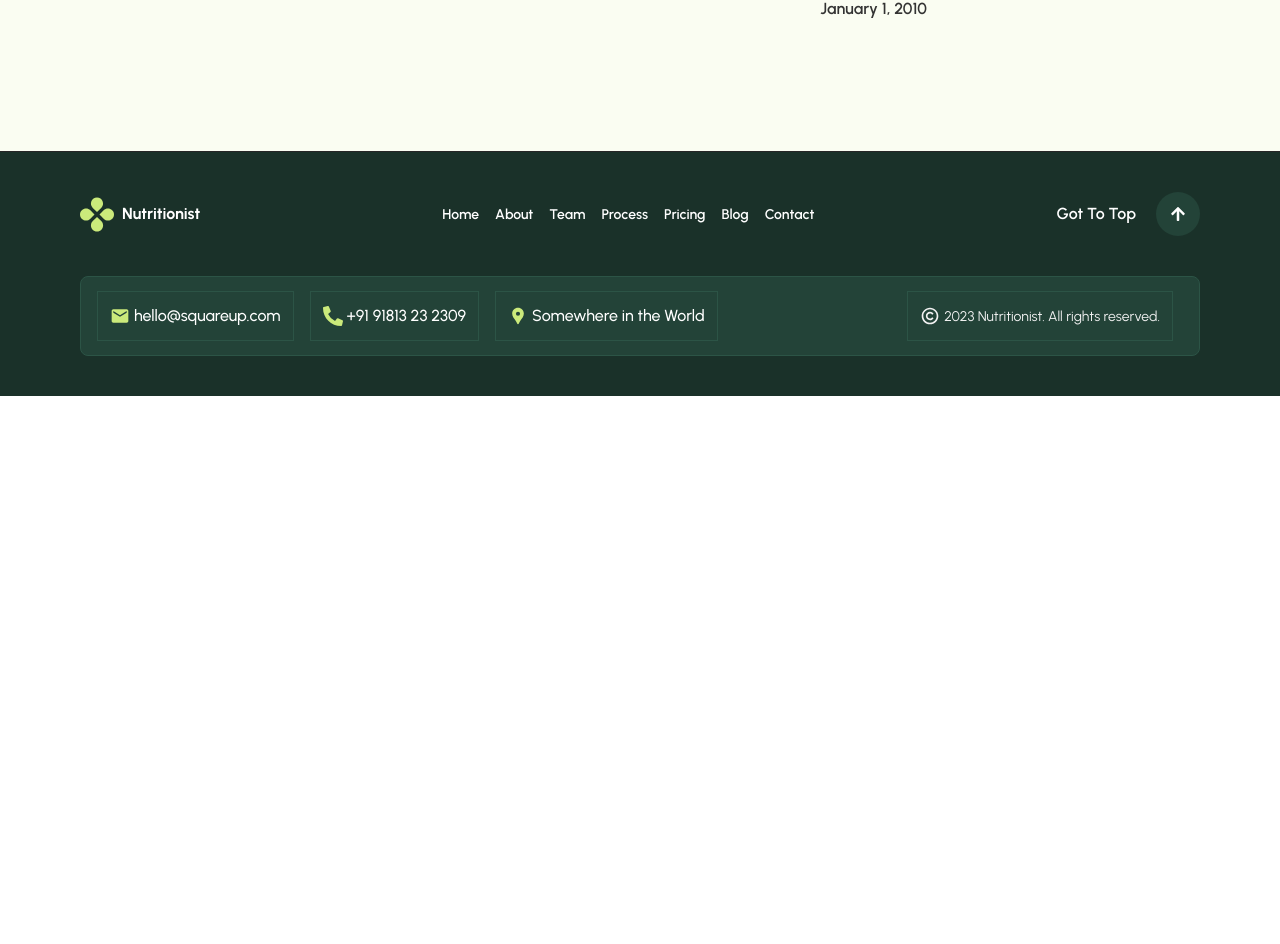
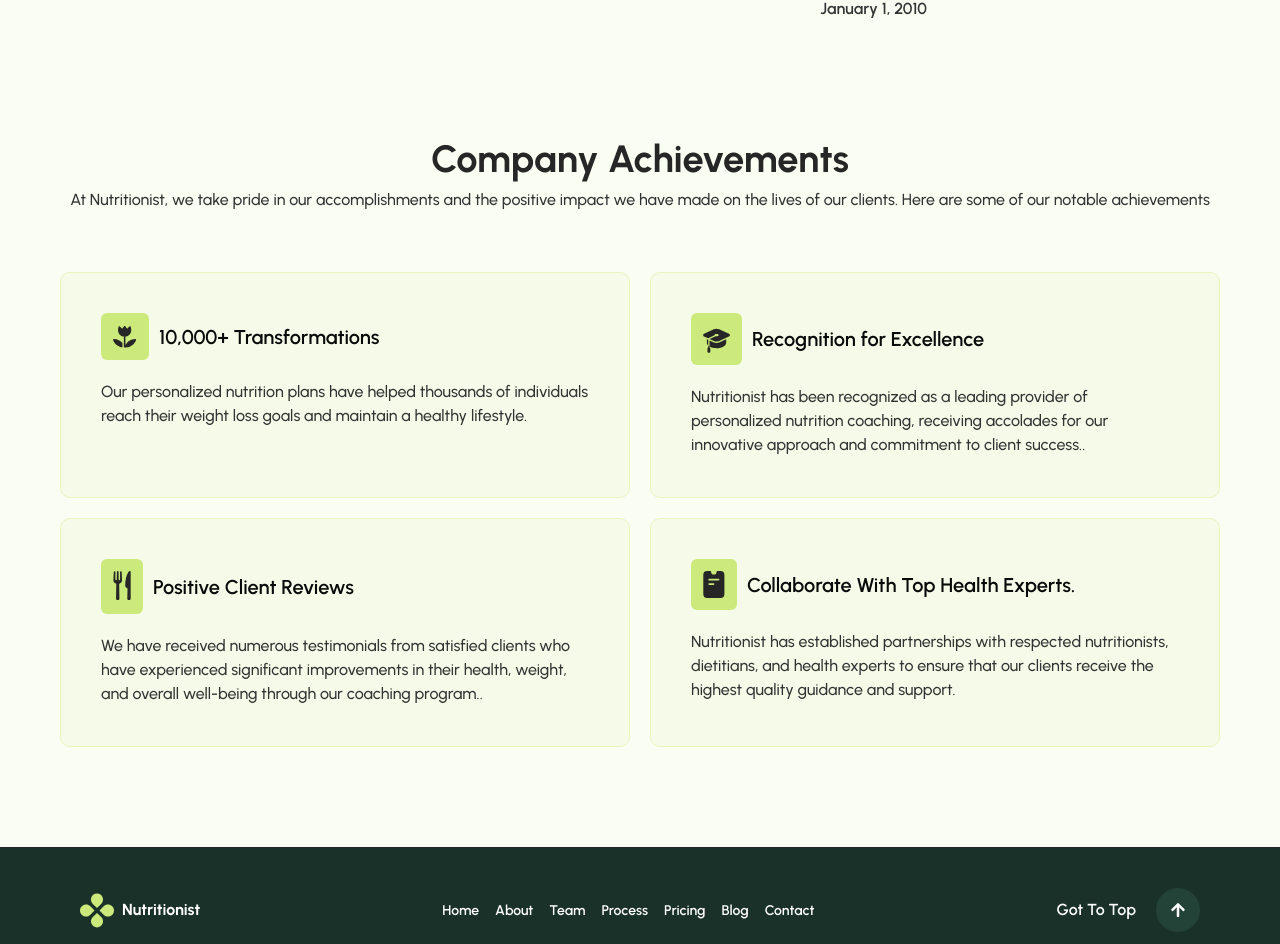
Before and after one commit to FojleTuhin/Nutritionist, a Next.js app: page /about in a window 1280 px wide. Shown: the part 8158-9102 px from the top of the page. Before the commit the page ends 8554 px from the top, so only its background shows below. Built offline with nearby package versions, Linux system fonts and the light colour scheme.

Commit message:
add company achivement

```diff
--- a/src/app/about/page.js
+++ b/src/app/about/page.js
@@ -1,3 +1,4 @@
+import Achivement from "@/components/aboutPage/Achivement";
 import OurStory from "@/components/aboutPage/OurStory";
 import TopBanner from "@/components/aboutPage/TopBanner";
 
@@ -6,6 +7,7 @@ const page = () => {
         <div>
             <TopBanner/>
             <OurStory/>
+            <Achivement/>
         </div>
     );
 };
--- /dev/null
+++ b/src/components/aboutPage/Achivement.jsx
@@ -0,0 +1,92 @@
+import Image from 'next/image';
+import React from 'react';
+import flower from "../../../public/flower.svg";
+import img2 from '../../../public/graduationcap.fill.svg'
+import img3 from '../../../public/fork.knife.svg'
+import img4 from '../../../public/wallet.pass.fill.svg'
+
+
+
+const Achivement = () => {
+    return (
+        <div className="mt-[50px] medium:mt-20 laptop:mt-[100px] px-4 tablet:px-10 medium:px-[60px] laptop:px-20">
+        <p className="text-[#262626] text-[28px] medium:text-[38px] laptop:text-[48px] font-bold text-center">Company Achievements</p>
+        <p className="text-[#333333] text-[14px] medium:text-[16px] laptop:text-[18px] font-medium text-center mb-[50px] medium:mb-[60px]">At Nutritionist, we take pride in our accomplishments and the positive impact we have made on the lives of our clients. Here are some of our notable achievements</p>
+
+
+        <div className="grid tablet:grid-cols-2 gap-5 mt-[50px]">
+            <div className="p-[30px] medium:p-[40px] bg-[#F6FBE9] border-[1px] border-[#E5F5BD] rounded-[10px]">
+                <div className="flex gap-[10px] items-center mb-4 medium:mb-5">
+                    <div className="p-3 bg-[#CBEA7B] rounded-[6px]">
+                        <Image
+                            src={flower}
+                            alt="flower image"
+                        />
+                    </div>
+                    <p className="font-semibold text-[18px] medium:text-[20px]">10,000+ Transformations</p>
+                </div>
+                <div>
+                    <p className="text-[#333333] text-[14px] medium:text-[16px] font-medium">Our personalized nutrition plans have helped thousands of individuals reach their weight loss goals and maintain a healthy lifestyle.</p>
+                </div>
+
+            </div>
+
+
+            <div className="p-[30px] medium:p-[40px] bg-[#F6FBE9] border-[1px] border-[#E5F5BD] rounded-[10px]">
+                <div className="flex gap-[10px] items-center mb-4 medium:mb-5">
+                    <div className="p-3 bg-[#CBEA7B] rounded-[6px]">
+                        <Image
+                            src={img2}
+                            alt="flower image"
+                        />
+                    </div>
+                    <p className="font-semibold text-[18px] medium:text-[20px]">Recognition for Excellence</p>
+                </div>
+                <div>
+                    <p className="text-[#333333] text-[14px] medium:text-[16px] font-medium">Nutritionist has been recognized as a leading provider of personalized nutrition coaching, receiving accolades for our innovative approach and commitment to client success..</p>
+                </div>
+
+            </div>
+
+
+            <div className="p-[30px] medium:p-[40px] bg-[#F6FBE9] border-[1px] border-[#E5F5BD] rounded-[10px]">
+                <div className="flex gap-[10px] items-center mb-4 medium:mb-5">
+                    <div className="p-3 bg-[#CBEA7B] rounded-[6px]">
+                        <Image
+                            src={img3}
+                            alt="flower image"
+                        />
+                    </div>
+                    <p className="font-semibold text-[18px] medium:text-[20px]">Positive Client Reviews</p>
+                </div>
+                <div>
+                    <p className="text-[#333333] text-[14px] medium:text-[16px] font-medium">We have received numerous testimonials from satisfied clients who have experienced significant improvements in their health, weight, and overall well-being through our coaching program..</p>
+                </div>
+
+            </div>
+
+
+            <div className="p-[30px] medium:p-[40px] bg-[#F6FBE9] border-[1px] border-[#E5F5BD] rounded-[10px]">
+                <div className="flex gap-[10px] items-center mb-4 medium:mb-5">
+                    <div className="p-3 bg-[#CBEA7B] rounded-[6px]">
+                        <Image
+                            src={img4}
+                            alt="flower image"
+                        />
+                    </div>
+                    <p className="font-semibold text-[18px] medium:text-[20px]">Collaborate With Top Health Experts.</p>
+                </div>
+                <div>
+                    <p className="text-[#333333] text-[14px] medium:text-[16px] font-medium">Nutritionist has established partnerships with respected nutritionists, dietitians, and health experts to ensure that our clients receive the highest quality guidance and support.</p>
+                </div>
+
+            </div>
+
+
+        </div>
+
+    </div>
+    );
+};
+
+export default Achivement;
```
